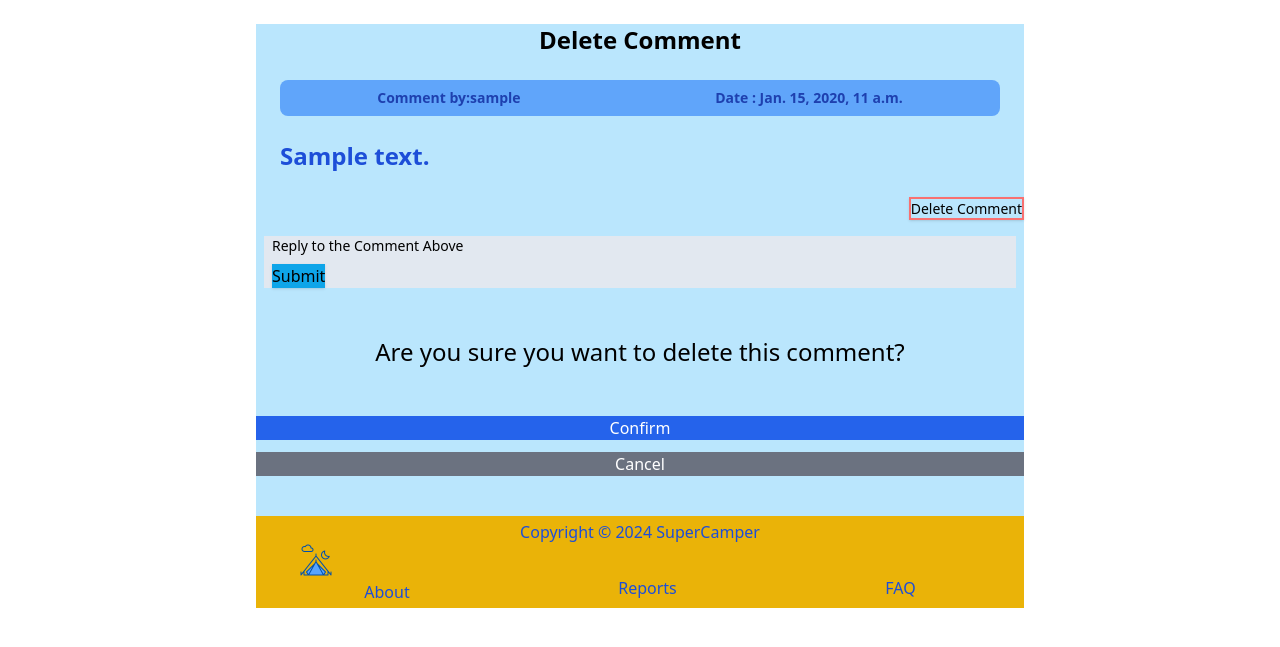
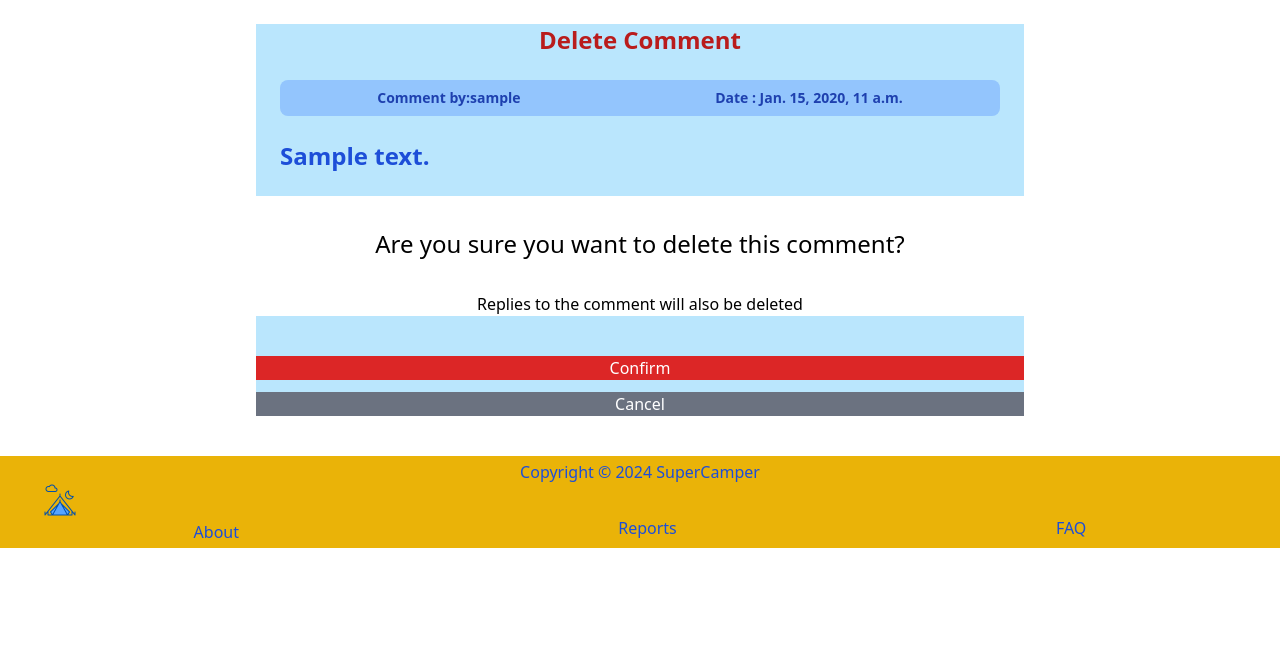
Before and after one commit to Spondycode/2024-TW-SuperCamper, a Django app: page /delete_comment/1/ in a window 1280 px wide. Shown: the part 56-703 px from the top of the page. Run offline with Django 5.2, Linux system fonts and the light colour scheme; a user stored in the database is signed in; tables that the repository leaves empty hold one stand-in row (values such as "Sample post"); some libraries are stand-ins or nearby versions.

Commit message:
Add reply functionality to comment and delete comment/reply templates

```diff
--- a/a_plot/views.py
+++ b/a_plot/views.py
@@ -347,6 +347,7 @@ def like_comment(request, pk):
 @login_required
 def comment_sent(request, pk):
     plot = get_object_or_404(Plot, id=pk)
+    replyform=ReplyCreateForm()
 
     if request.method == "POST":
         form = CommentCreateForm(request.POST)
@@ -356,18 +357,18 @@ def comment_sent(request, pk):
             comment.parent_plot = plot
             comment.save()
 
-    return render(request, "snippets/add_comment.html", {"comment": comment, "plot": plot})
+        context = {
+            "comment": comment,
+            "plot": plot,
+            "replyform": replyform,}
 
-
-
-
-
-
+    return render(request, "snippets/add_comment.html", context )
 
 
 @login_required
 def reply_sent(request, pk):
     comment = get_object_or_404(Comment, id=pk)
+    replyform=ReplyCreateForm()
 
     if request.method == "POST":
         form = ReplyCreateForm(request.POST)
@@ -377,7 +378,16 @@ def reply_sent(request, pk):
             reply.parent_comment = comment
             reply.save()
 
-    return redirect("show-plot", comment.parent_plot.id)
+    context = {
+        "reply": reply,
+        "comment": comment,
+        "replyform": replyform,}
+
+    return render(request, "snippets/add_reply.html", context)
+
+
+
+
 
 
 
--- a/templates/a_plots/delete_comment.html
+++ b/templates/a_plots/delete_comment.html
@@ -3,18 +3,28 @@
 
 {% block content %}
 
-<div class="max-w-3xl mx-auto mt-6 card bg-sky-200">
-    <h1 class="mb-6 text-2xl font-semibold text-center">Delete Comment</h1>
+<div class="max-w-3xl mx-auto my-6 card bg-sky-200">
+    <h1 class="mb-6 text-2xl font-semibold text-center text-red-700">Delete Comment</h1>
 
-    {% include 'includes/comment.html' %}
+    {% if comment.author%}
+    <div class="flex flex-row justify-around m-6 bg-blue-300 rounded-lg">
+        <p class="p-2 text-sm font-semibold text-blue-800">Comment by:{{ comment.author.username}}</p>
+        <p class="p-2 text-sm font-semibold text-blue-800">Date : {{ comment.created }}</p>
+        {% else %}
+        <p>No Author</p>
+        {% endif %}
+    </div>
 
-    <p class="my-12 text-2xl text-center">Are you sure you want to delete this comment?</p>
+    <h6 class="m-6 text-2xl font-semibold text-blue-700 "> {{ comment.body }}</h6>
+
+    <p class="py-8 text-2xl text-center bg-white">Are you sure you want to delete this comment?</p>
+    <p class="text-center bg-white">Replies to the comment will also be deleted</p>
 
     <form action="" method="POST">
         {% csrf_token %}
         <div class="flex flex-col gap-3 my-10">
-            <button class="text-white bg-blue-600 btn">Confirm</button>
-            <a class="text-center text-white bg-gray-500 btn" href="{{ request.META.HTTP_REFERER }}">Cancel</a>
+            <button class="text-white bg-red-600 btn hover:bg-red-800">Confirm</button>
+            <a class="text-center text-white bg-gray-500 btn hover:bg-gray-800" href="{{ request.META.HTTP_REFERER }}">Cancel</a>
         </div>
     </form>
 </div>
--- a/templates/a_plots/reply.html
+++ b/templates/a_plots/reply.html
@@ -3,8 +3,8 @@
 
         {% if reply.author %}
 
-        <div class="mt-6 border-b-2 border-gray-400 bg-slate-300 ">
-            <div class="flex justify-between">
+        <div class="mx-8 mt-6 border-b-2 border-gray-400 bg-slate-300">
+            <div class="flex justify-between mx-8">
                 <p class="p-2 text-sm font-semibold text-gray-600">Reply by: {{ reply.author.username }}</p>
                 <p class="p-2 text-sm font-semibold text-gray-600">{{ reply.created }}</p>
             </div>
--- a/templates/includes/comment.html
+++ b/templates/includes/comment.html
@@ -30,7 +30,7 @@
         </div>
 
         {% if comment.replies.count and user.is_authenticated%}
-        <h5 class="pt-2 m-3 text-xl font-medium text-center ">Replies:
+        <h5 id="repliescount-{{ comment.id }}" class="pt-2 m-3 text-xl font-medium text-center ">Replies:
             {{ comment.replies.count }}
         </h5>
         {% endif %}
@@ -45,12 +45,17 @@
 
     <!-- Add a Reply -->
     {% if user.is_authenticated %}
-    <div class="mx-2 bg-slate-200 card">
+    <div  class="mx-10 bg-slate-200 card">
         <h3 class="ml-2 text-sm">Reply to the Comment Above</h3>
-        <form class="m-2" method="POST" action="{% url 'reply-sent' comment.id %}">
+        <form class="m-2" autocomplete="off"
+        hx-post="{% url 'reply-sent' comment.id %}"
+        hx-target="this"
+        hx-swap="outerHTML">
             {% csrf_token %}
-            {{ replyform.as_p }}
-            <button class="block mb-2 shadow btn bg-sky-500 hover:bg-sky-700">Submit</button>
+            <div class="flex space-x-2">
+                <div class="flex-grow ">{{ replyform.as_p }}</div>
+                <button class="block mb-2 shadow btn bg-sky-500 hover:bg-sky-700">Submit</button>
+            </div>
         </form>
     </div>
     {% endif %}
```
Also changed, not shown: templates/a_plots/delete_reply.html (+8 -6 lines), templates/snippets/add_reply.html (added, +20 -0 lines).
